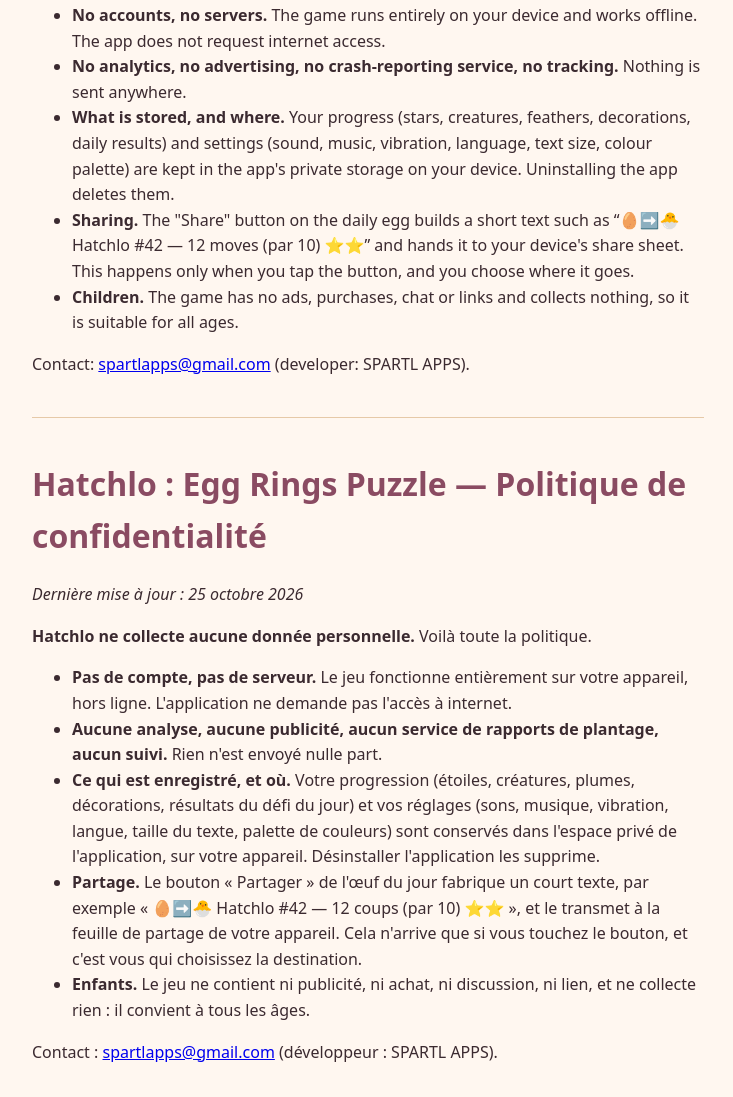
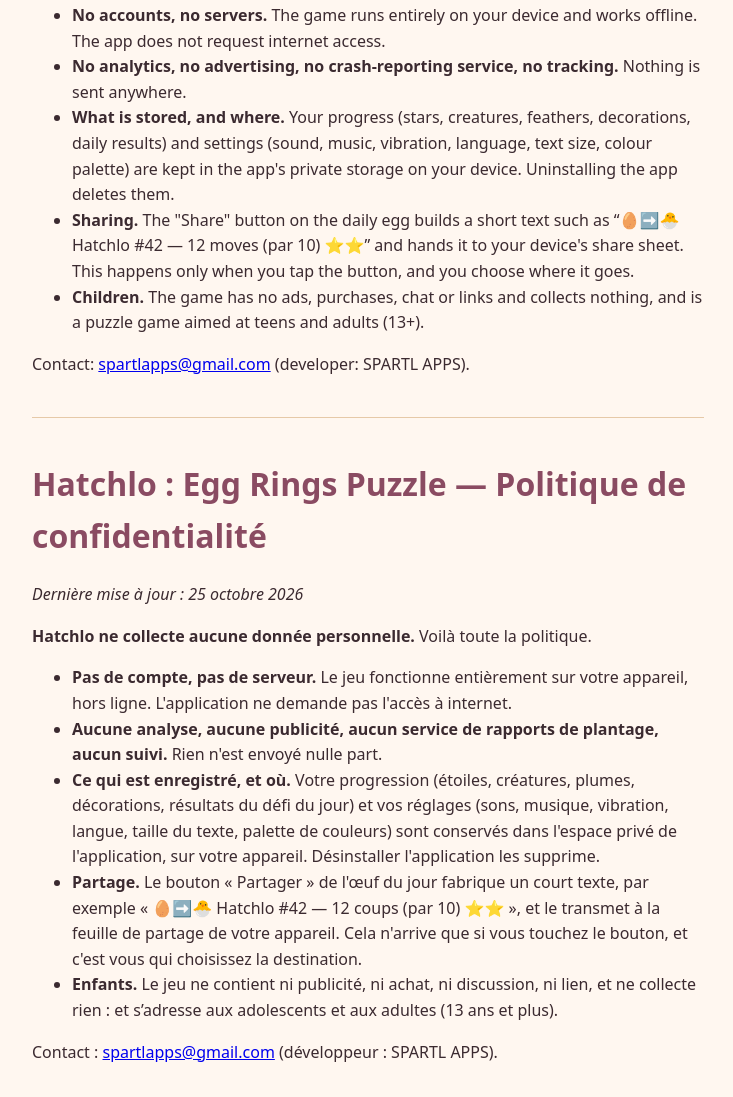
Before and after one commit to dhikricontact/hatchlo-privacy, a plain HTML site: page index.html in a window 1280 px wide. Shown: the part 236-1333 px from the top of the page, without its empty margins (272-1005 px from the left). Drawn offline with Linux system fonts and the light colour scheme.

Commit message:
State the 13+ audience

```diff
--- a/index.html
+++ b/index.html
@@ -20,7 +20,7 @@
   <li><strong>No analytics, no advertising, no crash-reporting service, no tracking.</strong> Nothing is sent anywhere.</li>
   <li><strong>What is stored, and where.</strong> Your progress (stars, creatures, feathers, decorations, daily results) and settings (sound, music, vibration, language, text size, colour palette) are kept in the app's private storage on your device. Uninstalling the app deletes them.</li>
   <li><strong>Sharing.</strong> The "Share" button on the daily egg builds a short text such as “🥚➡️🐣 Hatchlo #42 — 12 moves (par 10) ⭐⭐” and hands it to your device's share sheet. This happens only when you tap the button, and you choose where it goes.</li>
-  <li><strong>Children.</strong> The game has no ads, purchases, chat or links and collects nothing, so it is suitable for all ages.</li>
+  <li><strong>Children.</strong> The game has no ads, purchases, chat or links and collects nothing, and is a puzzle game aimed at teens and adults (13+).</li>
 </ul>
 <p>Contact: <a href="mailto:spartlapps@gmail.com">spartlapps@gmail.com</a> (developer: SPARTL APPS).</p>
 
@@ -34,7 +34,7 @@
   <li><strong>Aucune analyse, aucune publicité, aucun service de rapports de plantage, aucun suivi.</strong> Rien n'est envoyé nulle part.</li>
   <li><strong>Ce qui est enregistré, et où.</strong> Votre progression (étoiles, créatures, plumes, décorations, résultats du défi du jour) et vos réglages (sons, musique, vibration, langue, taille du texte, palette de couleurs) sont conservés dans l'espace privé de l'application, sur votre appareil. Désinstaller l'application les supprime.</li>
   <li><strong>Partage.</strong> Le bouton « Partager » de l'œuf du jour fabrique un court texte, par exemple « 🥚➡️🐣 Hatchlo #42 — 12 coups (par 10) ⭐⭐ », et le transmet à la feuille de partage de votre appareil. Cela n'arrive que si vous touchez le bouton, et c'est vous qui choisissez la destination.</li>
-  <li><strong>Enfants.</strong> Le jeu ne contient ni publicité, ni achat, ni discussion, ni lien, et ne collecte rien : il convient à tous les âges.</li>
+  <li><strong>Enfants.</strong> Le jeu ne contient ni publicité, ni achat, ni discussion, ni lien, et ne collecte rien : et s’adresse aux adolescents et aux adultes (13 ans et plus).</li>
 </ul>
 <p>Contact : <a href="mailto:spartlapps@gmail.com">spartlapps@gmail.com</a> (développeur : SPARTL APPS).</p>
 
```
